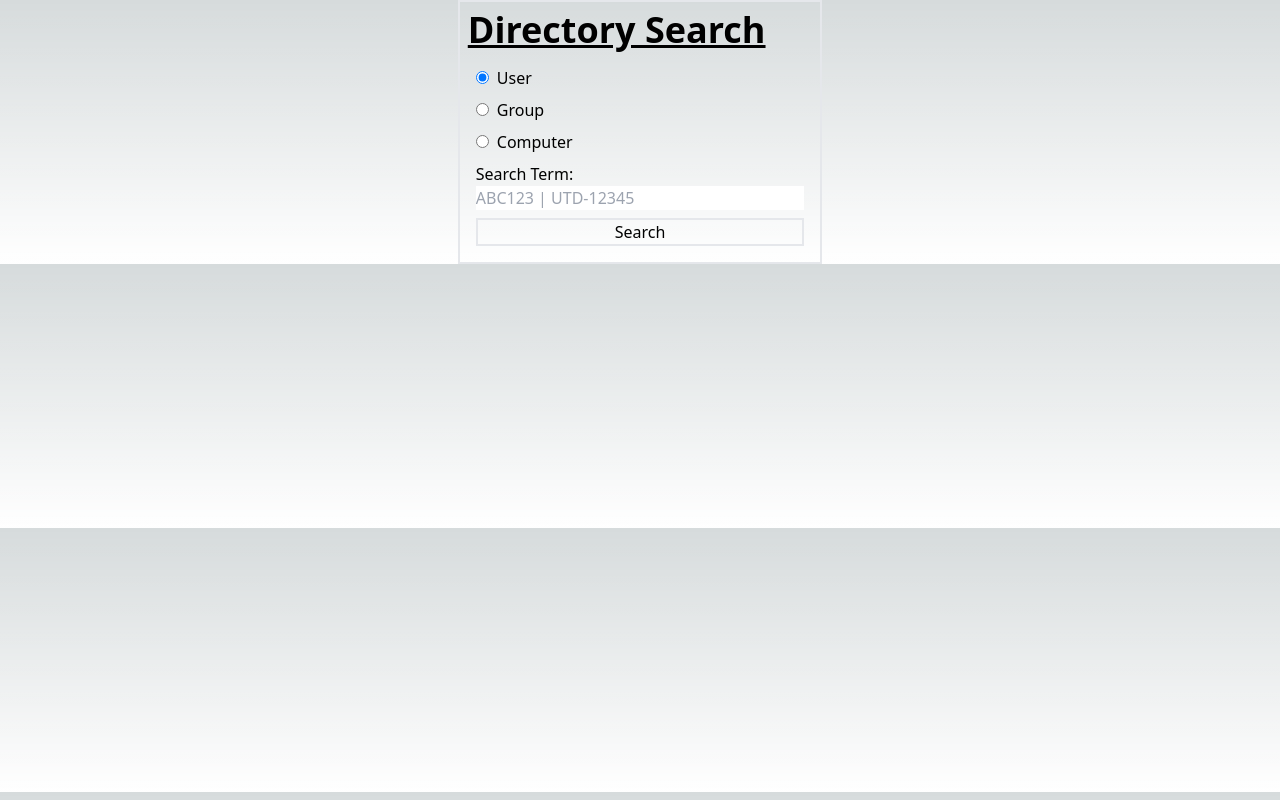
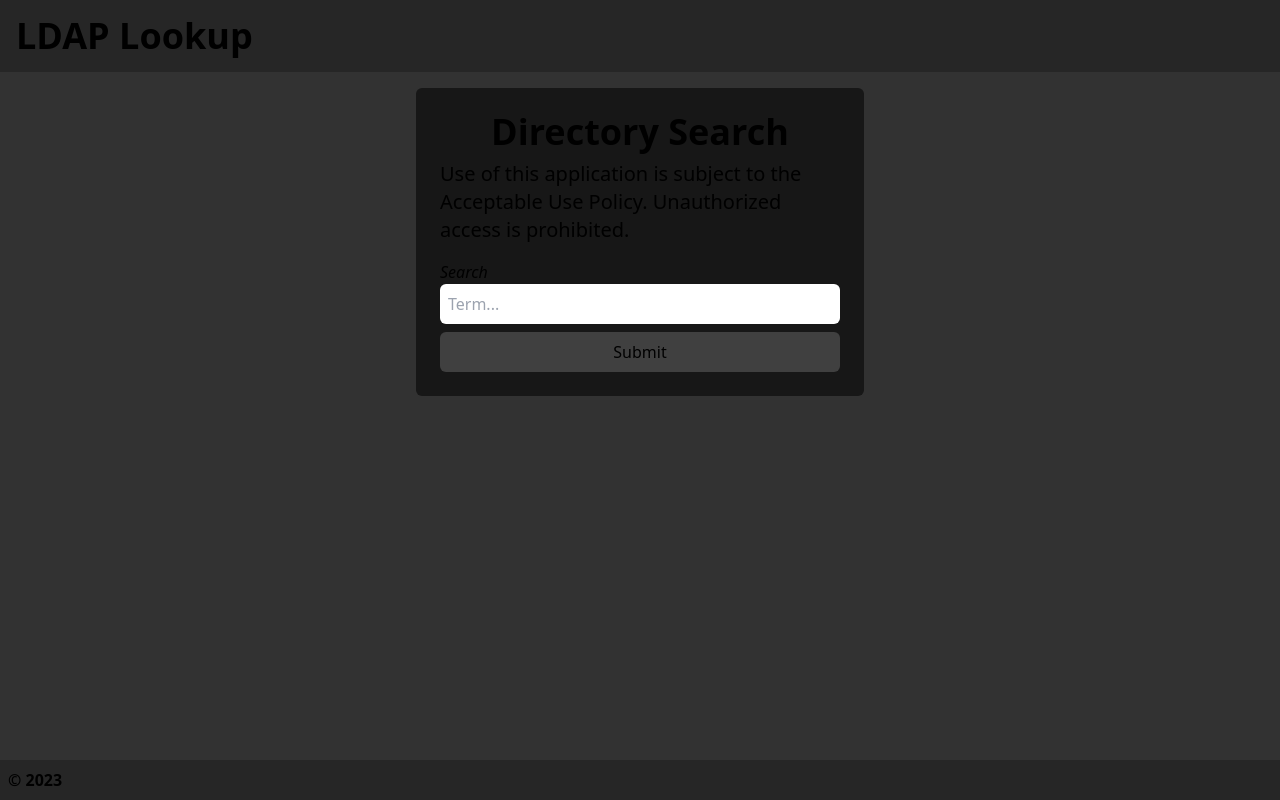
Before and after one commit to kevinharv/ldap-lookup, a Next.js app: page / in a window 1280 px wide. Built offline with nearby package versions, Linux system fonts and the light colour scheme.

Commit message:
Restarted UI; need to add toggles for search type

```diff
--- a/app/globals.css
+++ b/app/globals.css
@@ -5,23 +5,18 @@
 :root {
   --foreground-rgb: 0, 0, 0;
   --background-start-rgb: 214, 219, 220;
-  --background-end-rgb: 255, 255, 255;
+  --background-end-rgb: 235, 235, 235;
 }
 
 @media (prefers-color-scheme: dark) {
   :root {
-    --foreground-rgb: 255, 255, 255;
+    --foreground-rgb: 235, 235, 235;
     --background-start-rgb: 0, 0, 0;
-    --background-end-rgb: 0, 0, 0;
+    --background-end-rgb: 100, 100, 100;
   }
 }
 
 body {
   color: rgb(var(--foreground-rgb));
-  background: linear-gradient(
-      to bottom,
-      transparent,
-      rgb(var(--background-end-rgb))
-    )
-    rgb(var(--background-start-rgb));
+  background: rgb(50, 50, 50)
 }
--- a/app/layout.tsx
+++ b/app/layout.tsx
@@ -1,5 +1,7 @@
+import Header from '@/components/Header'
 import './globals.css'
 import type { Metadata } from 'next'
+import Footer from '@/components/Footer'
 
 export const metadata: Metadata = {
   title: 'LDAP Lookup',
@@ -14,21 +16,14 @@ export default function RootLayout({
   return (
     <html lang="en">
       <head>
-        <link rel="icon" href="/favicon_dark.png" sizes="any" />
+        <link rel="icon" href="/favicon_dark.png" media="(prefers-color-scheme: dark)" sizes="any" />
+        <link rel="icon" href="/favicon_light.png" media="(prefers-color-scheme: light)" sizes="any" />
       </head>
-      <body className='max-h-screen'>
+      <body className="max-h-screen">
+        <Header />
         {children}
+        <Footer />
       </body>
-        {/* <footer
-        className="sticky bottom-0 bg-neutral-200 text-center dark:bg-neutral-700 lg:text-left">
-          <div className="p-4 text-center text-neutral-700 dark:text-neutral-200">
-            © 2023 Copyright:
-            <a
-              className="text-neutral-800 dark:text-neutral-400"
-              href="https://tailwind-elements.com/"
-            >Tailwind Elements</a>
-          </div>
-        </footer> */}
     </html>
   )
 }
--- a/app/page.tsx
+++ b/app/page.tsx
@@ -1,5 +1,11 @@
-import SearchCard from "@/components/SearchCard"
+/*
+  Home page for the LDAP lookup application. Contains the
+  search form to lookup a user, group, or computer. Submission
+  of this form will direct the user to correct page and start
+  the search.
+*/
 
+import SearchForm from "@/components/SearchForm";
 
 export default function Home() {
   // if !isAuthenticated {
@@ -7,9 +13,12 @@ export default function Home() {
   // }
   return (
     <div className="flex flex-row justify-center">
-      <div className="border-2 p-2">
-        <h1 className="text-4xl font-bold underline">Directory Search</h1>
-        <SearchCard />
+      <div className="bg-neutral-900 rounded-md p-6 max-w-md">
+        <div className="flex justify-center mb-2">
+          <h1 className="text-4xl font-bold">Directory Search</h1>
+        </div>
+        <p className="text-xl">Use of this application is subject to the Acceptable Use Policy. Unauthorized access is prohibited.</p>
+        <SearchForm />
       </div>
     </div>
   )
--- /dev/null
+++ b/components/Footer.tsx
@@ -0,0 +1,11 @@
+import React from "react";
+
+
+export default function Footer() {
+
+    return (
+        <div className="absolute bottom-0 mt-2 w-full flex justify-start bg-neutral-800">
+            <h1 className="p-2 text-md font-bold">© {new Date().getFullYear()}</h1>
+        </div>
+    );
+}
--- /dev/null
+++ b/components/Header.tsx
@@ -0,0 +1,11 @@
+import Link from "next/link";
+
+export default function Header() {
+
+
+    return (
+        <div className="mb-4 w-full flex justify-start bg-neutral-800">
+            <Link href="/"><h1 className="p-4 text-4xl font-bold">LDAP Lookup</h1></Link>
+        </div>
+    );
+}
--- a/components/SearchCard.tsx
+++ /dev/null
@@ -1,111 +0,0 @@
-"use client";
-import { useRouter } from "next/navigation";
-import { useState } from "react";
-import { z } from 'zod';
-
-interface SearchFormState {
-  searchCategory: string;
-  searchTerm: string;
-}
-
-// Zod form validation requirements
-const searchTermSchema = z.string().length(5);
-
-export default function SearchCard() {
-    const router = useRouter();
-
-    /*
-        - State vars for form fields.
-        - Setter functions for change events
-        - Forms are hard :(
-    */
-    const [formState, setFormState] = useState<SearchFormState>({
-        searchCategory: 'user',
-        searchTerm: '',
-    });
-    const handleCategoryChange = (event: React.ChangeEvent<HTMLInputElement>) => {
-        setFormState({ ...formState, searchCategory: event.target.value });
-    };
-    const handleSearchTermChange = (event: React.ChangeEvent<HTMLInputElement>) => {
-        setFormState({ ...formState, searchTerm: event.target.value });
-    };
-
-    const handleSubmit = (event: React.FormEvent<HTMLFormElement>) => {
-        event.preventDefault();
-        console.log('[DEBUG] Category:', formState.searchCategory);
-        console.log('[DEBUG] Search Term:', formState.searchTerm);
-
-        // Validate input using Zod schema
-        if (!searchTermSchema.safeParse(formState.searchTerm).success) {
-            console.log("[ERROR] Invalid entry detected.");
-            return;
-        }
-
-        // Redirect to appropriate page based on category
-        const category = formState.searchCategory;
-        if (category == "user") {
-            router.push(`/user/${formState.searchTerm}`);
-        } else if (category == "group") {
-            router.push(`/group/${formState.searchTerm}`);
-        } else if (category == "computer") {
-            router.push(`/computer/${formState.searchTerm}`);
-        } else {
-            console.log("ERROR: An illegal category has been selected!");
-        }
-    };
-
-    return (
-        <div>
-            <form onSubmit={handleSubmit} className="p-2">
-            <div className="my-2">
-                <input
-                type="radio"
-                id="user"
-                name="category"
-                value="user"
-                checked={formState.searchCategory === 'user'}
-                onChange={handleCategoryChange}
-                />
-                <label className="ml-2" htmlFor="user">User</label>
-            </div>
-            <div>
-                <input
-                type="radio"
-                id="group"
-                name="category"
-                value="group"
-                checked={formState.searchCategory === 'group'}
-                onChange={handleCategoryChange}
-                />
-                <label className="ml-2" htmlFor="group">Group</label>
-            </div>
-            <div className="my-2">
-                <input
-                type="radio"
-                id="computer"
-                name="category"
-                value="computer"
-                checked={formState.searchCategory === 'computer'}
-                onChange={handleCategoryChange}
-                />
-                <label className="ml-2" htmlFor="computer">Computer</label>
-            </div>
-            <div>
-                <label htmlFor="searchTerm">Search Term:</label>
-                <input
-                className="w-full text-black"
-                type="text"
-                id="searchTerm"
-                name="searchTerm"
-                placeholder="ABC123 | UTD-12345"
-                value={formState.searchTerm}
-                onChange={handleSearchTermChange}
-                />
-            </div>
-            <div className="flex justify-center mt-2 border-2">
-                <button type="submit">Search</button>
-            </div>
-            </form>
-        </div>
-    );
-}
--- /dev/null
+++ b/components/SearchForm.tsx
@@ -0,0 +1,34 @@
+"use client"
+import { ChangeEvent, FormEvent, useState } from "react";
+
+export default function SearchForm() {
+    const [searchTerm, setSearchTerm] = useState<string>("");
+
+    function handleChange(e: ChangeEvent<HTMLInputElement>) {
+        setSearchTerm(e.target.value);
+    }
+
+    function handleSubmit(e: FormEvent<HTMLFormElement>) {
+        e.preventDefault();
+        alert(`Searching for ${searchTerm}...`);
+        setSearchTerm("");
+    }
+
+    return (
+        <div className="mt-4">
+            <form onSubmit={handleSubmit} className="flex flex-col">
+                <label className="flex flex-col italic">Search
+                    <input
+                        type="text"
+                        name="search-term"
+                        placeholder="Term..."
+                        value={searchTerm}
+                        onChange={handleChange}
+                        className="p-2 mb-2 rounded-md text-neutral-900"
+                    />
+                </label>
+                <button type="submit" className="py-2 rounded-md bg-neutral-700">Submit</button>
+            </form>
+        </div>
+    );
+}
```
Also changed, not shown: 2 other files (tests, documents, lock files or other folders).
